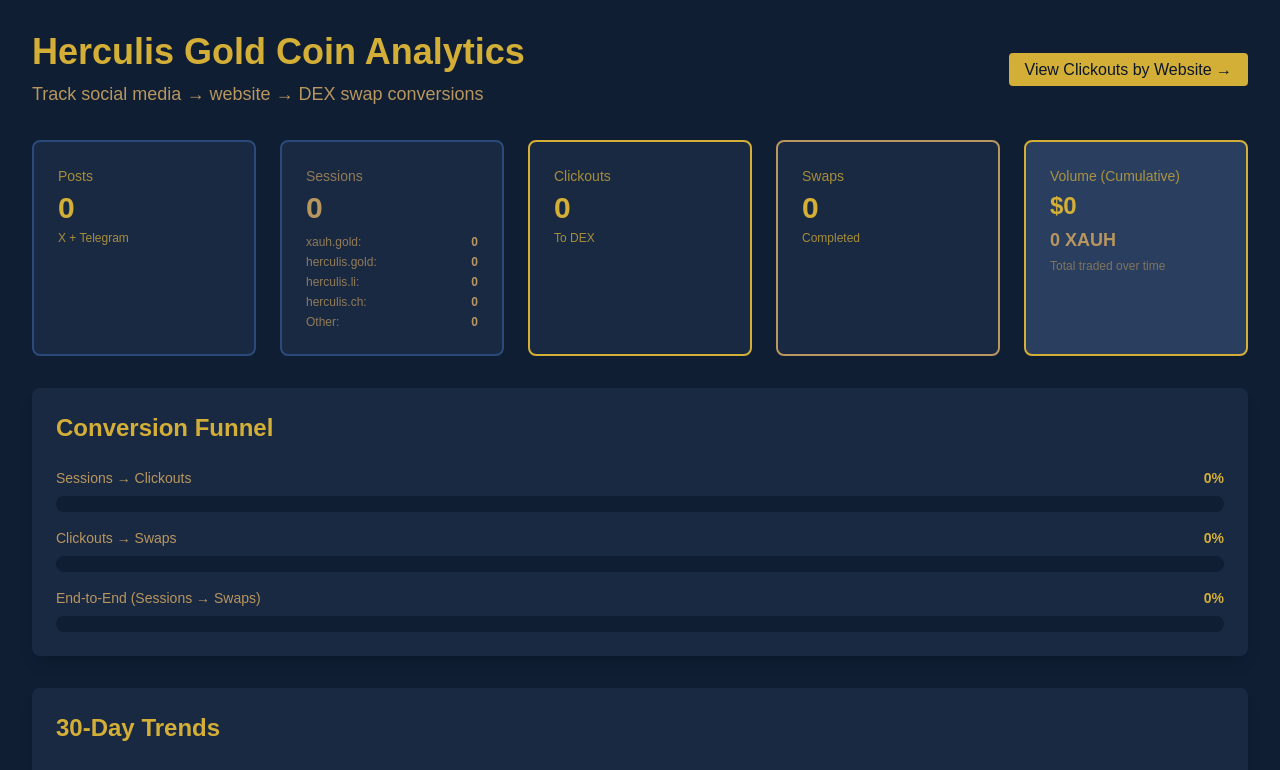
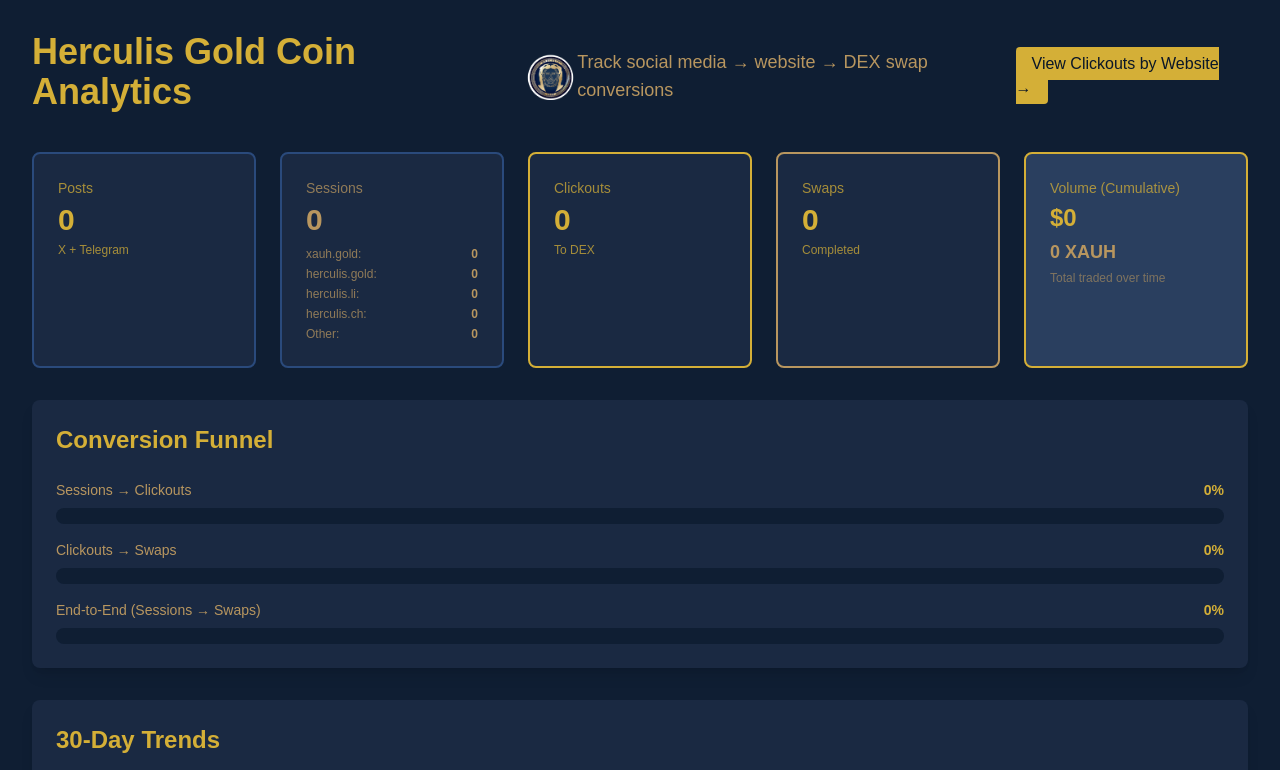
Before and after one commit to HercDevs/xauh_v3, a Next.js app: page / in a window 1280 px wide. Shown: the top 770 px of the page. Built offline with nearby package versions, Linux system fonts and the light colour scheme; no server answers; the database is empty.

Commit message:
Add company logo next to Analytics title

```diff
--- a/app/page.tsx
+++ b/app/page.tsx
@@ -76,10 +76,17 @@ export default function Dashboard() {
       <div className="max-w-7xl mx-auto">
         {/* Header */}
         <div className="mb-8 flex justify-between items-center">
-          <div>
+          <div className="flex items-center gap-4">
             <h1 className="text-4xl font-bold mb-2" style={{ color: '#d4af37' }}>
               Herculis Gold Coin Analytics
             </h1>
+            <img
+              src="/logo_whitebk.png"
+              alt="Herculis Logo"
+              className="h-12 w-auto"
+            />
+          </div>
+          <div>
             <p className="text-lg" style={{ color: '#b8965f' }}>
               Track social media → website → DEX swap conversions
             </p>
```
Also changed, not shown: public/logo_whitebk.png (added).
